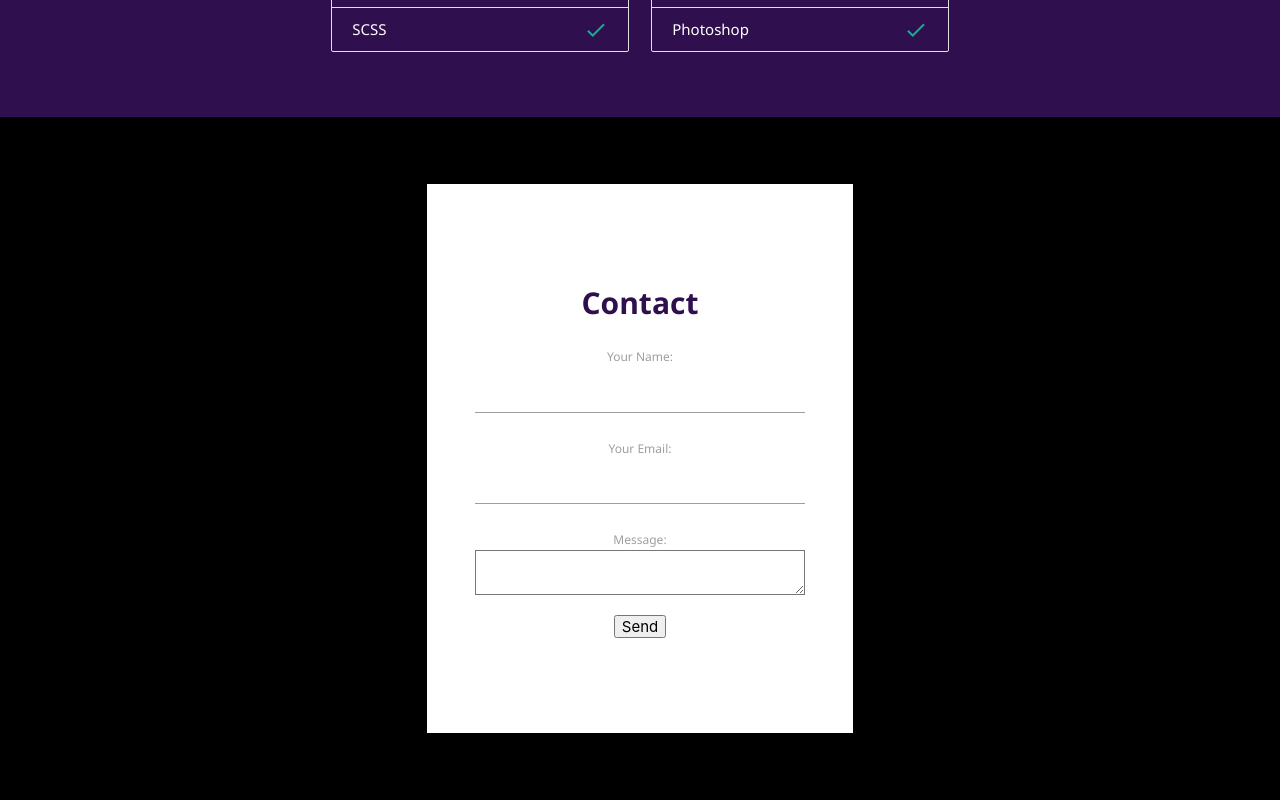
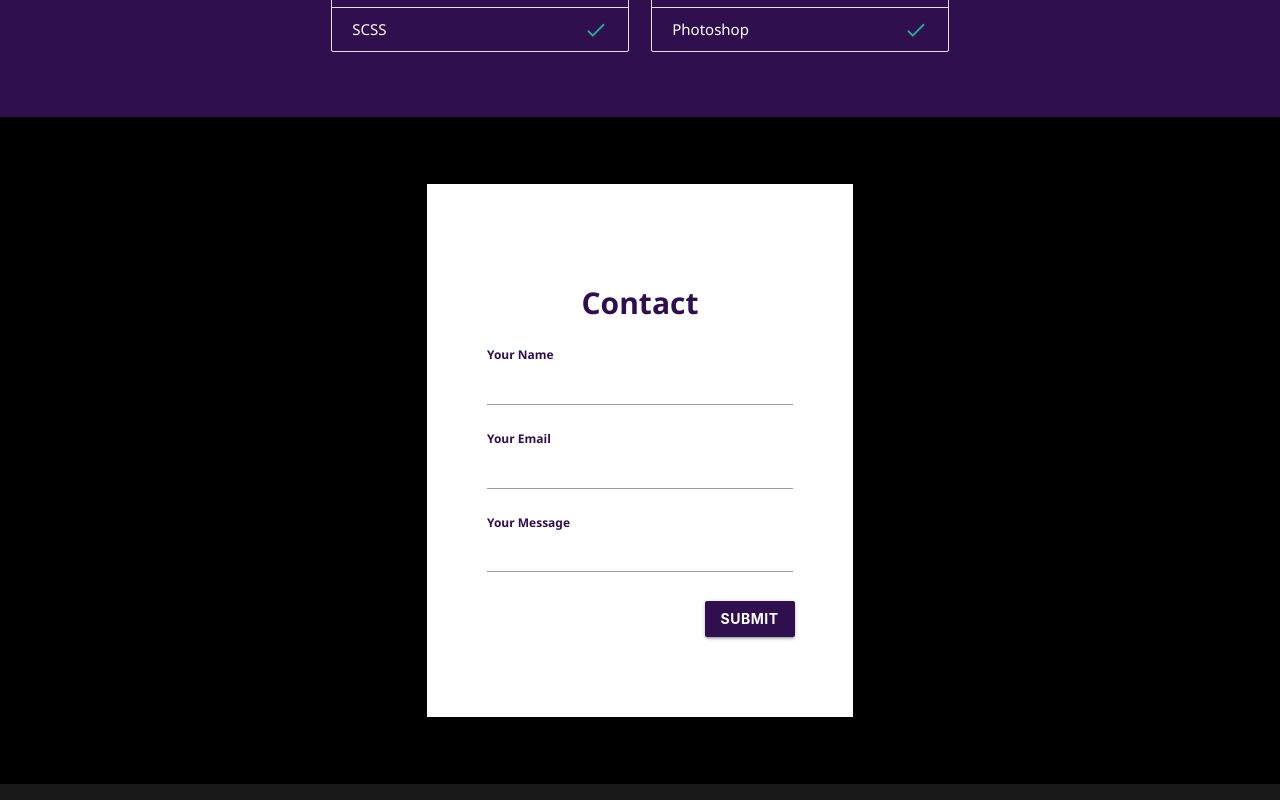
Before and after one commit to Mister905/portfolio_spa, a React (Create React App) app: page / in a window 1280 px wide. Shown: the part 1950-2750 px from the top of the page. Built offline with nearby package versions, Linux system fonts and the light colour scheme.

Commit message:
Netlify troubleshoot

```diff
--- a/src/App.js
+++ b/src/App.js
@@ -190,7 +190,7 @@ function App() {
           <div className="col m4 offset-m4 center-align bg-white contact-col">
             <h1 class="fs-2rem dark-purple fw-bold">Contact</h1>
             <div className="row">
-              {/* <form name="contact" method="POST">
+              <form name="contact" method="POST">
                 <div class="input-field col s12">
                   <input id="name" name="name" type="text" class="validate" />
                   <label for="name" class="active fw-bold">
@@ -219,8 +219,8 @@ function App() {
                 >
                   Submit
                 </button>
-              </form> */}
-              <form name="contact" method="post">
+              </form>
+              {/* <form name="contact" method="post">
                 <input type="hidden" name="form-name" value="contact" />
                 <p>
                   <label>
@@ -240,7 +240,7 @@ function App() {
                 <p>
                   <button type="submit">Send</button>
                 </p>
-              </form>
+              </form> */}
             </div>
           </div>
         </div>
```
